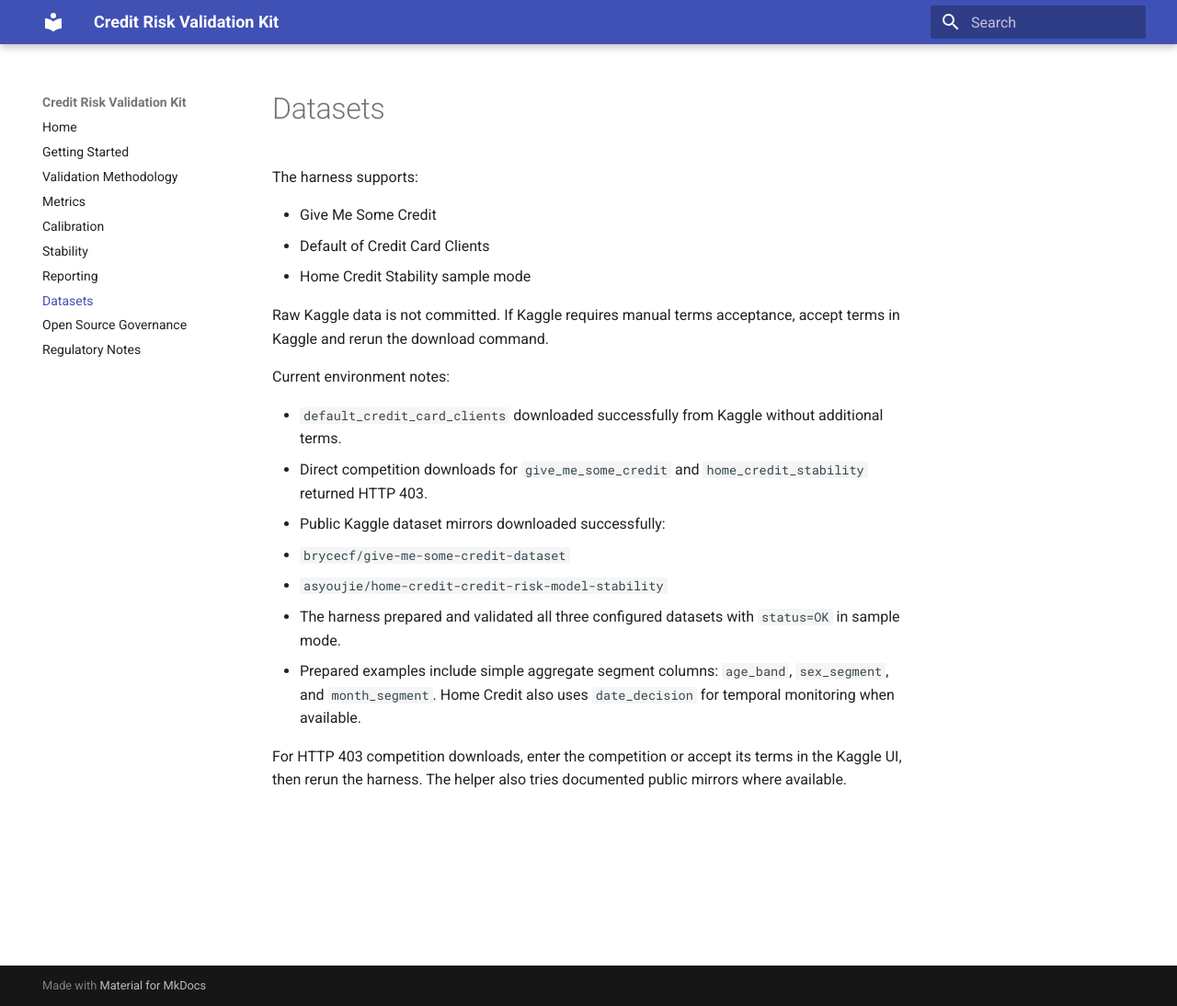
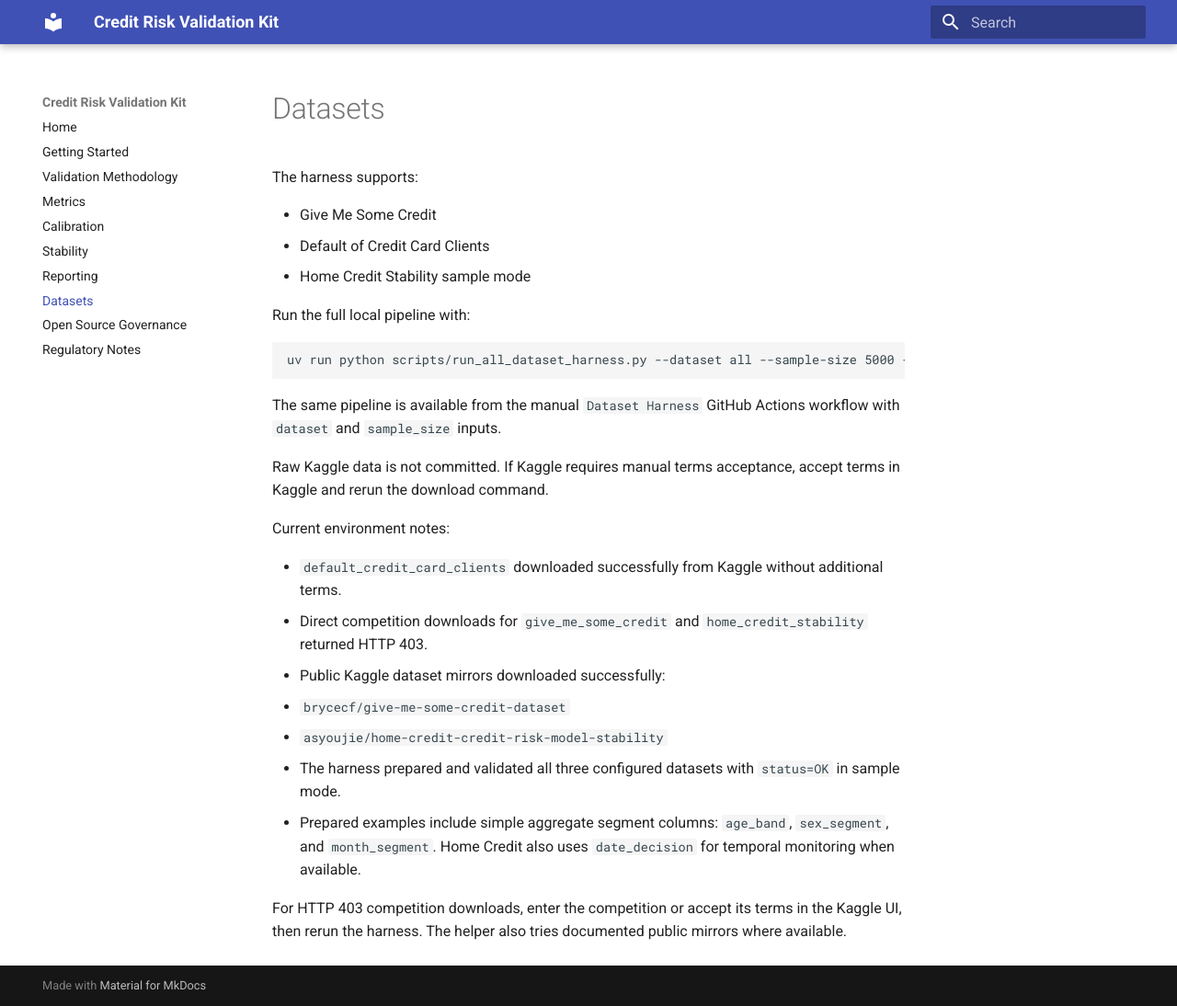
Before and after one commit to LuisFigueroaG/credit-risk-validation-kit, an MkDocs documentation site: the page built from docs/datasets.md, in a window 1280 px wide and 1094 px high. Shown: the whole window at 92% size. Built offline with MkDocs 1.6.1 and Material for MkDocs 9.7.7, drawn with Linux system fonts in a browser that asks for light colours.

Commit message:
Parameterize dataset harness workflow

````diff
--- a/docs/datasets.md
+++ b/docs/datasets.md
@@ -5,6 +5,15 @@
 - Give Me Some Credit
 - Default of Credit Card Clients
 - Home Credit Stability sample mode
+
+Run the full local pipeline with:
+
+```bash
+uv run python scripts/run_all_dataset_harness.py --dataset all --sample-size 5000 --download --prepare
+```
+
+The same pipeline is available from the manual `Dataset Harness` GitHub Actions
+workflow with `dataset` and `sample_size` inputs.
 
 Raw Kaggle data is not committed. If Kaggle requires manual terms acceptance,
 accept terms in Kaggle and rerun the download command.
````
Also changed, not shown: 1 other file.
